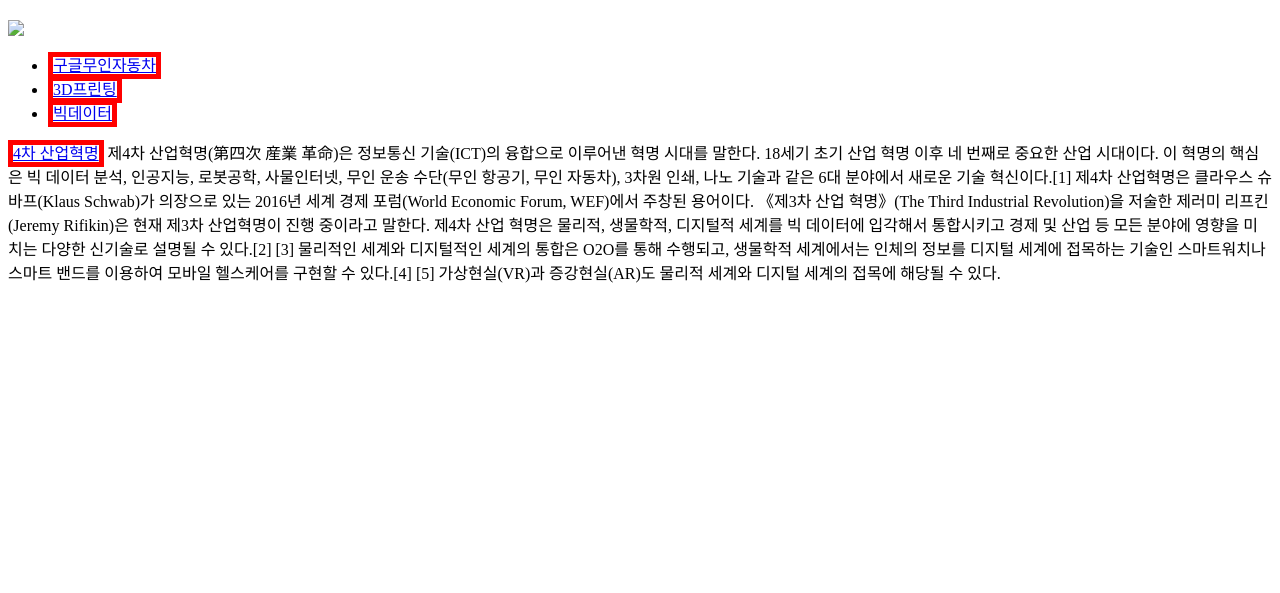
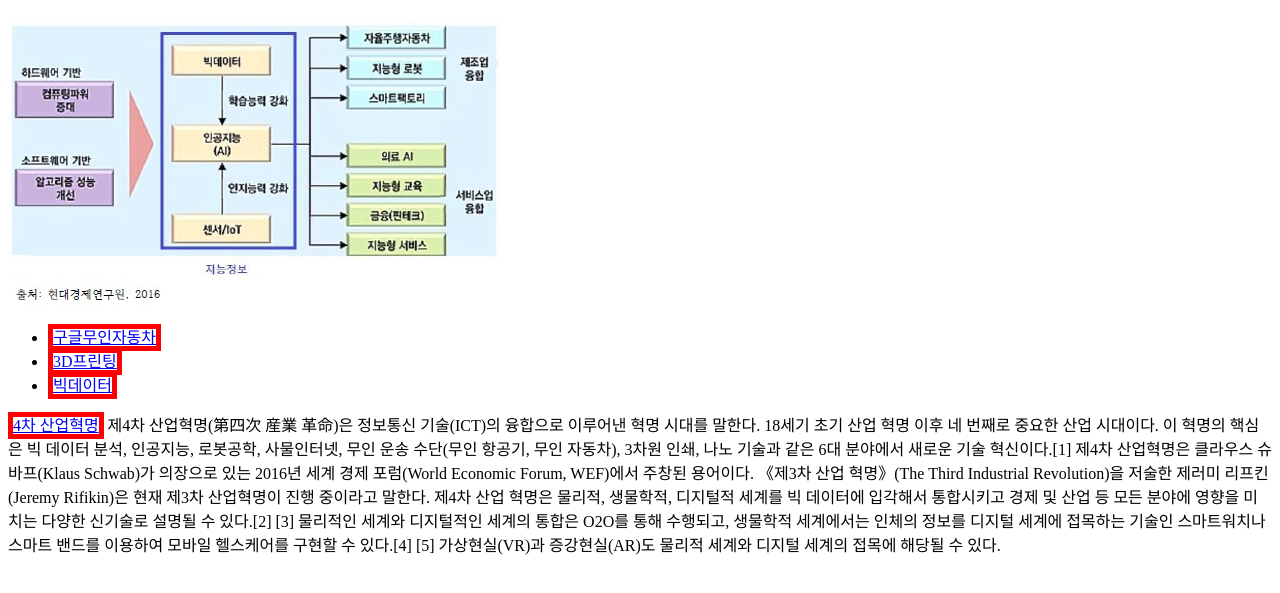
Before and after one commit to Lee-JaeYun/Lee-JaeYun.github.io, a plain HTML site: page index.html in a window 1280 px wide. Shown: the part 65-658 px from the top of the page. Drawn offline with Linux system fonts and the light colour scheme.

Commit message:
Update index.html

```diff
--- a/index.html
+++ b/index.html
@@ -16,7 +16,7 @@
 </head>
 <body>
 <h1><a href="index.html">4차 산업혁명 기술동향</a></h1>
-<img src="./img/img01-4th.jpg>
+<img src="./img/img01-4th.jpg">
 <br>
 <ul>
  <li><a href="1.html">구글무인자동차</a></li>
```
